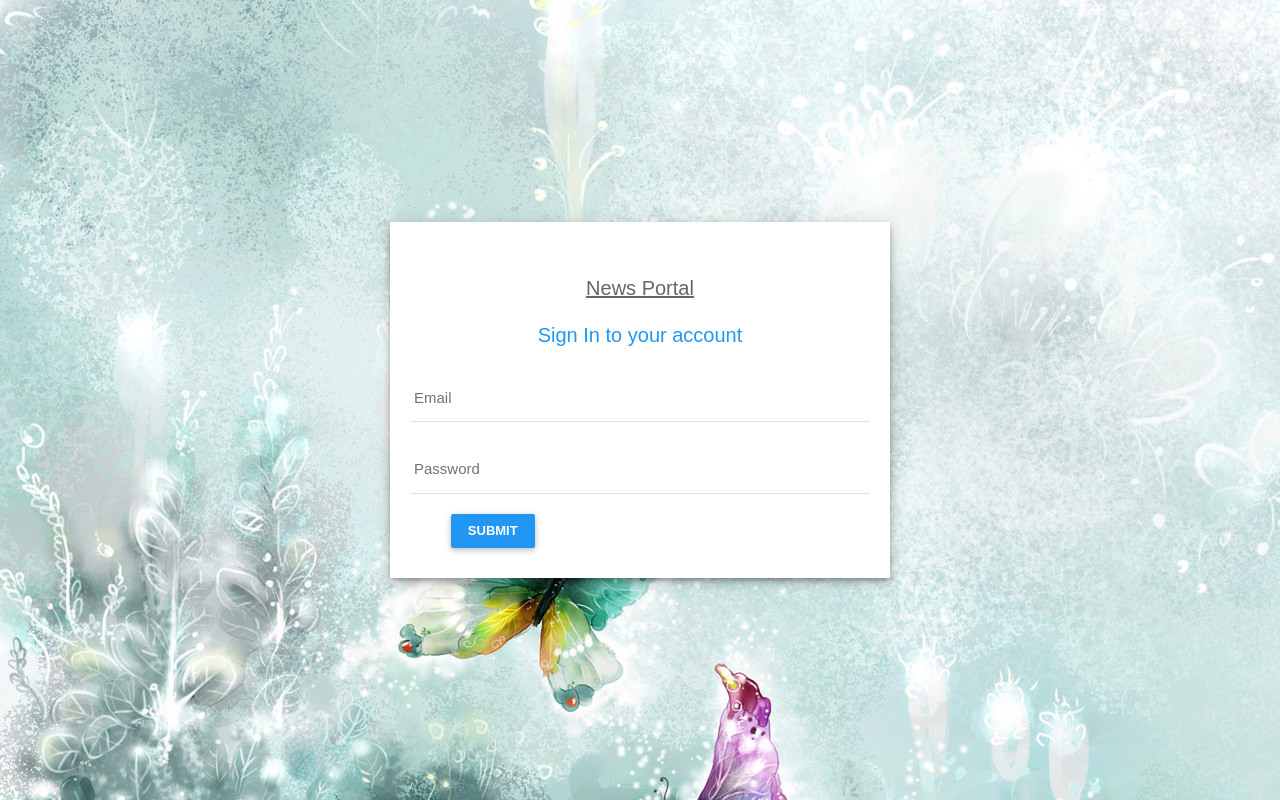
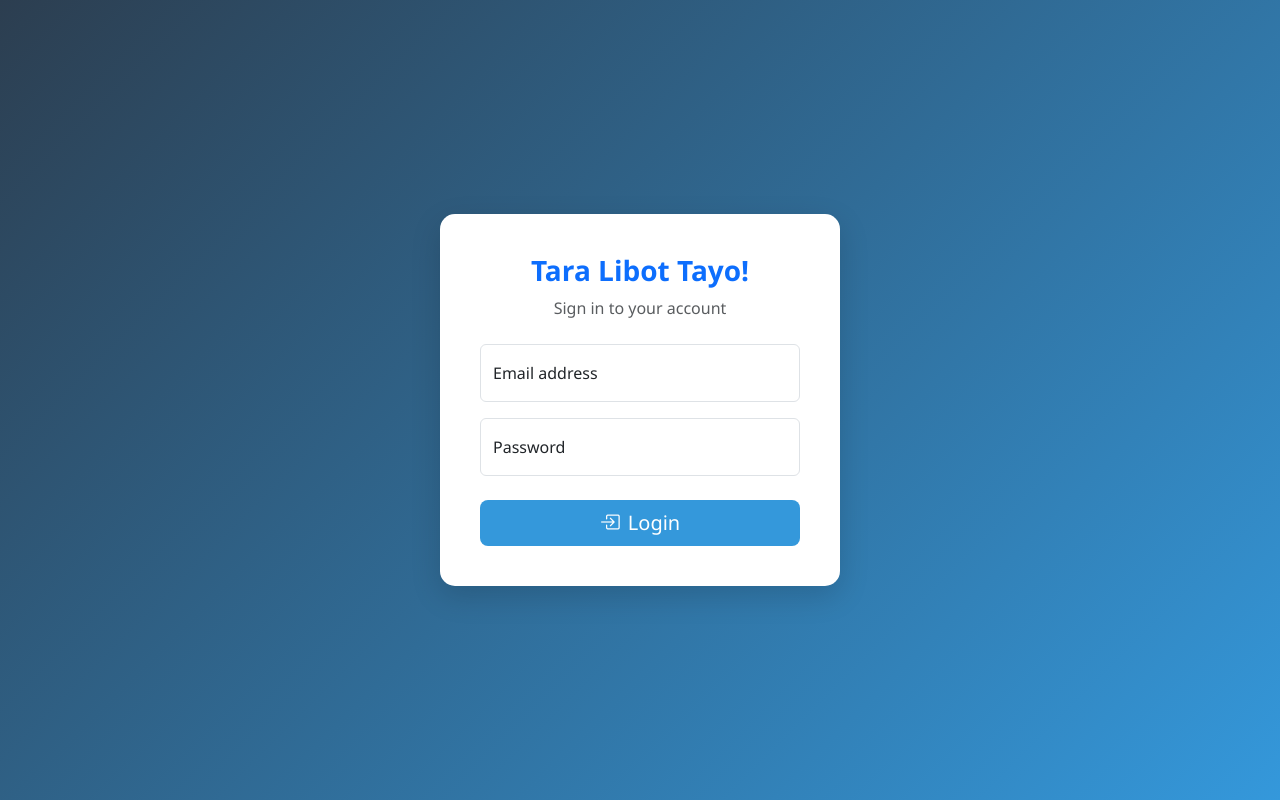
Before and after one commit to CalvinPangilinan13/gicpc., a CodeIgniter app: page /Church_News/admin/login in a window 1280 px wide. Run offline with CodeIgniter, Linux system fonts and the light colour scheme; some libraries are stand-ins or nearby versions.

Commit message:
Login modification

```diff
--- a/application/views/admin/login.php
+++ b/application/views/admin/login.php
@@ -1,66 +1,92 @@
 <!DOCTYPE html>
 <html lang="en">
 <head>
-	<title>News Portal | Login</title>
-
-	<link rel="stylesheet" type="text/css" href="<?php echo base_url('assets/icon/icofont/css/icofont.css');?>">
-    <link rel="stylesheet" type="text/css" href="<?php echo base_url('assets/plugins/bootstrap/css/bootstrap.min.css');?>">
-	<link rel="stylesheet" type="text/css" href="<?php echo base_url('assets/css/main.css');?>">
-
-	<!-- Responsive.css-->
-	<link rel="stylesheet" type="text/css" href="<?php echo base_url('assets/css/responsive.css');?>">
-
+  <meta charset="UTF-8" />
+  <meta name="viewport" content="width=device-width, initial-scale=1.0"/>
+  <title>News Portal | Login</title>
+  <link href="https://cdn.jsdelivr.net/npm/bootstrap@5.3.3/dist/css/bootstrap.min.css" rel="stylesheet">
+  <link href="https://cdn.jsdelivr.net/npm/bootstrap-icons/font/bootstrap-icons.css" rel="stylesheet">
+  <style>
+    body {
+      background: linear-gradient(135deg, #2c3e50, #3498db);
+      height: 100vh;
+      display: flex;
+      align-items: center;
+      justify-content: center;
+      font-family: 'Segoe UI', sans-serif;
+    }
+    .login-card {
+      background: #fff;
+      border-radius: 15px;
+      padding: 2.5rem;
+      width: 100%;
+      max-width: 400px;
+      box-shadow: 0 10px 30px rgba(0, 0, 0, 0.15);
+      animation: slideIn 0.5s ease-out;
+    }
+    @keyframes slideIn {
+      0% {
+        opacity: 0;
+        transform: translateY(-30px);
+      }
+      100% {
+        opacity: 1;
+        transform: translateY(0);
+      }
+    }
+    .form-floating > .form-control:focus ~ label,
+    .form-floating > .form-control:not(:placeholder-shown) ~ label {
+      transform: scale(0.85) translateY(-1.5rem);
+    }
+    .btn-primary {
+      background: #3498db;
+      border: none;
+      transition: all 0.3s ease;
+    }
+    .btn-primary:hover {
+      background: #2980b9;
+      transform: scale(1.05);
+    }
+    .login-header {
+      margin-bottom: 1.5rem;
+    }
+  </style>
 </head>
 <body>
-<section class="login p-fixed d-flex text-center bg-primary common-img-bg">
-	<!-- Container-fluid starts -->
-	<div class="container-fluid">
-		<div class="row">
 
-			<div class="col-sm-12">
-				<div class="login-card card-block">
-				<?php echo form_open('admin/Login',['name'=>'adminsignup','class'=>'md-float-material']);?>
-						<div class="text-center">
-							<u><h3>News Portal</u></h3>
-						</div>
-						<h3 class="text-center txt-primary">
-							Sign In to your account
-						</h3>
-						<!--error message -->
-						<?php if($this->session->flashdata('error')){?>
-                <p style="color:red"><?php  echo $this->session->flashdata('error');?></p>
-                <?php } ?>
-						<div class="row">
-							<div class="col-md-12">
-								<div class="md-input-wrapper">
-									<input type="email" name="email" id="email" class="md-form-control" required="required"/>
-									<label>Email</label>
-								</div>
-							</div>
-							<div class="col-md-12">
-								<div class="md-input-wrapper">
-									<input type="password" name="password" id="password" class="md-form-control" required="required"/>
-									<label>Password</label>
-								</div>
-							</div>
+  <div class="login-card">
+    <div class="text-center login-header">
+      <h3 class="fw-bold text-primary">Tara Libot Tayo!</h3>
+      <p class="text-muted">Sign in to your account</p>
+    </div>
 
-						</div>
-						<div class="row">
-							<div class="col-xs-10 offset-xs-1">
+    <?php echo form_open('admin/Login', ['name' => 'adminsignup']); ?>
 
-								<input type="submit" id="submit" name="submit" class="btn btn-primary" value="submit">
-							</div>
-						</div>
-					</form>
-				</div>
-			</div>
-		</div>
-	</div>
-</section>
+    <?php if ($this->session->flashdata('error')): ?>
+      <div class="alert alert-danger py-1">
+        <?= $this->session->flashdata('error'); ?>
+      </div>
+    <?php endif; ?>
 
+    <div class="form-floating mb-3">
+      <input type="email" name="email" id="email" class="form-control" placeholder="Email" required>
+      <label for="email">Email address</label>
+    </div>
 
-<script src="assets/plugins/jquery/dist/jquery.min.js"></script>
-<script src="assets/plugins/jquery-ui/jquery-ui.min.js"></script>
-<script src="assets/plugins/bootstrap/js/bootstrap.min.js"></script>
+    <div class="form-floating mb-4">
+      <input type="password" name="password" id="password" class="form-control" placeholder="Password" required>
+      <label for="password">Password</label>
+    </div>
 
+    <div class="d-grid">
+      <button type="submit" name="submit" class="btn btn-primary btn-lg">
+        <i class="bi bi-box-arrow-in-right me-2"></i>Login
+      </button>
+    </div>
+
+    </form>
+  </div>
+
+  <script src="https://cdn.jsdelivr.net/npm/bootstrap@5.3.3/dist/js/bootstrap.bundle.min.js"></script>
+</body>
 </html>
```
